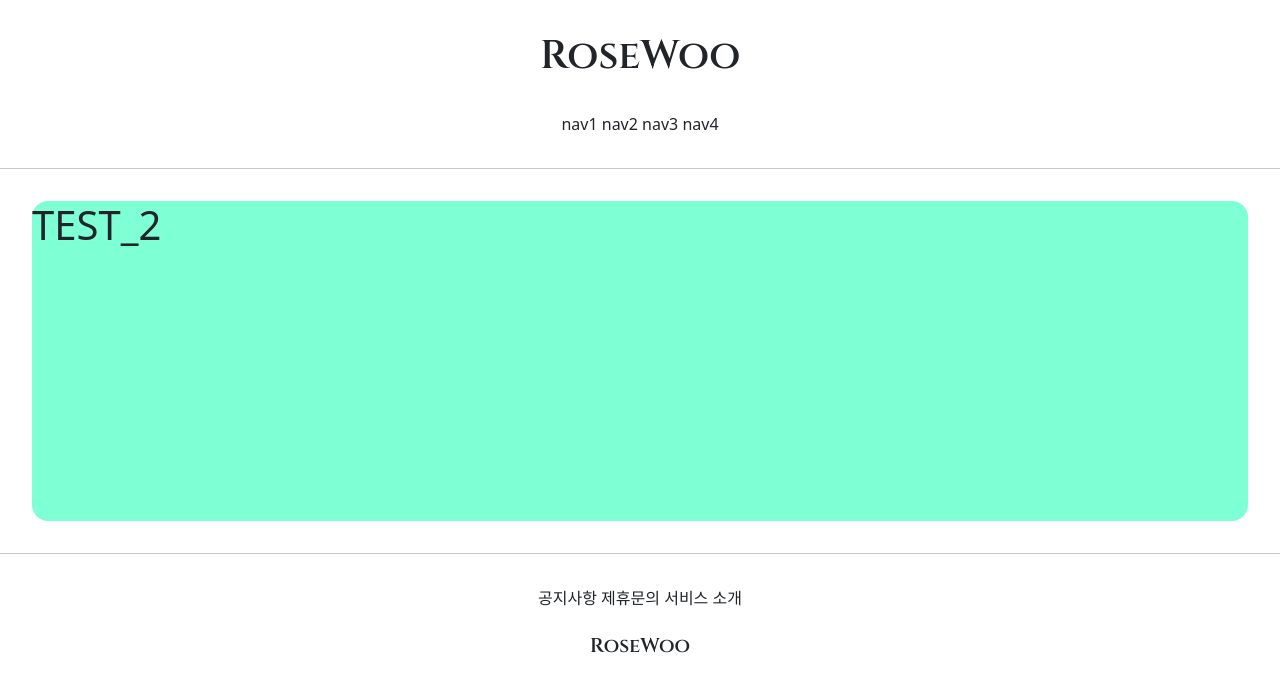
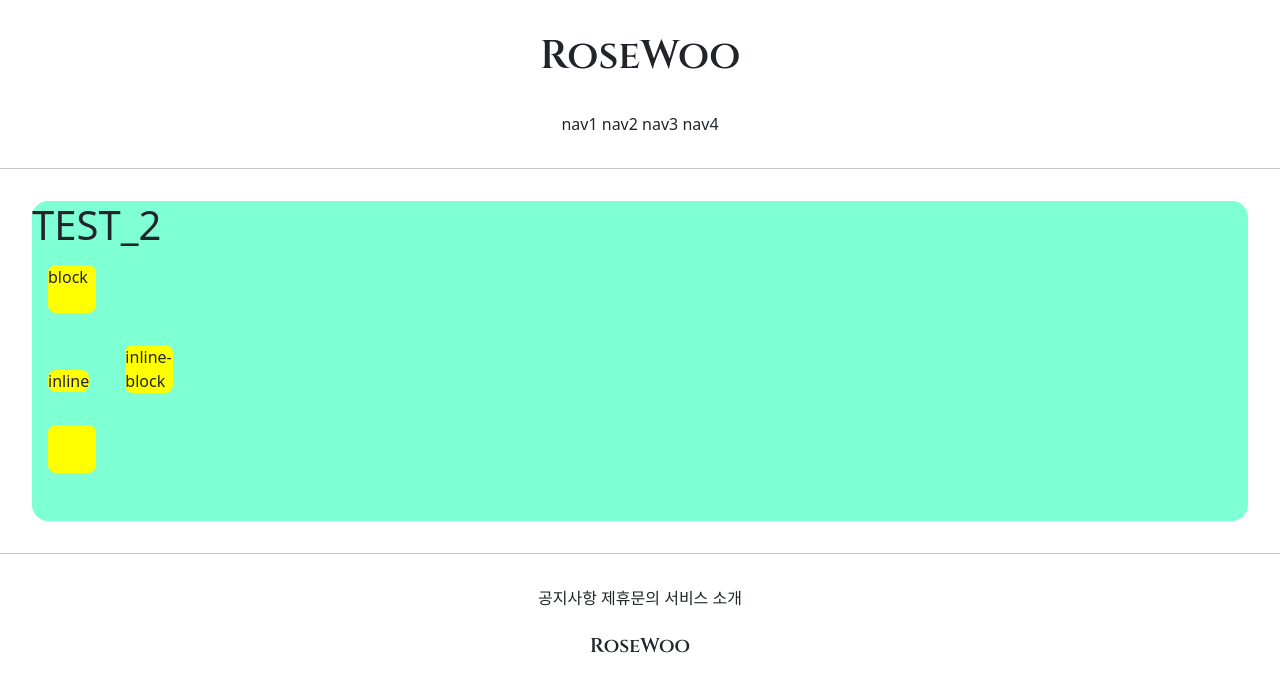
Before and after one commit to CHANWOO97/gis_2ban_2, a Django app: page /accounts_2/hello_world/ in a window 1280 px wide. Shown: the top 692 px of the page. Run offline with Django 3.2, Linux system fonts and the light colour scheme; parts of the project's set-up code (start-up, migrations or seed data) failed here and were passed over.

Commit message:
7/7 2ban class commit_2

```diff
--- a/accountapp/templates/accountapp/hello_world.html
+++ b/accountapp/templates/accountapp/hello_world.html
@@ -2,8 +2,25 @@
 
 {% block content %}
 
- <div style = "height: 20rem; background-color: aquamarine; margin: 2rem; border-radius:  1rem";>
+    <style>
+        .testing {
+            background-color: yellow;
+            height: 48px;
+            width: 48px;
+            margin: 1rem;
+            border-radius: .5rem;
+        }
+    </style>
+
+    <div style = "height: 20rem; background-color: aquamarine; margin: 2rem; border-radius:  1rem";>
      <h1>TEST_2</h1>
- </div>
+
+    <div class="testing" style="display: block">block</div>
+    <div class="testing" style="display: inline">inline</div>
+    <div  class=testing style="display: inline-block">inline-block</div>
+    <div class="testing" style="display: none">none</div>
+    <div class="testing"></div>
+
+    </div>
 
 {% endblock %}
--- a/static/base.css
+++ b/static/base.css
@@ -4,9 +4,9 @@
 }
 
 .RoseWoo_header_button{
-     margin-bottom: 2rem
-}
-
+     margin-bottom: 2rem  /* px 고정되 있는 값*/
+}                         /* em 상위 레이아웃 <상속받고 누적시킴> 폰트 크기의 변화의 따라 값이 변화*/
+                         /* rem rootHTML 폰트사이즈에 영향만 받음*/
 .RoseWoo_footer_logo{
      margin: 1.5rem 0;
      font-family: 'Cinzel', serif;
```
